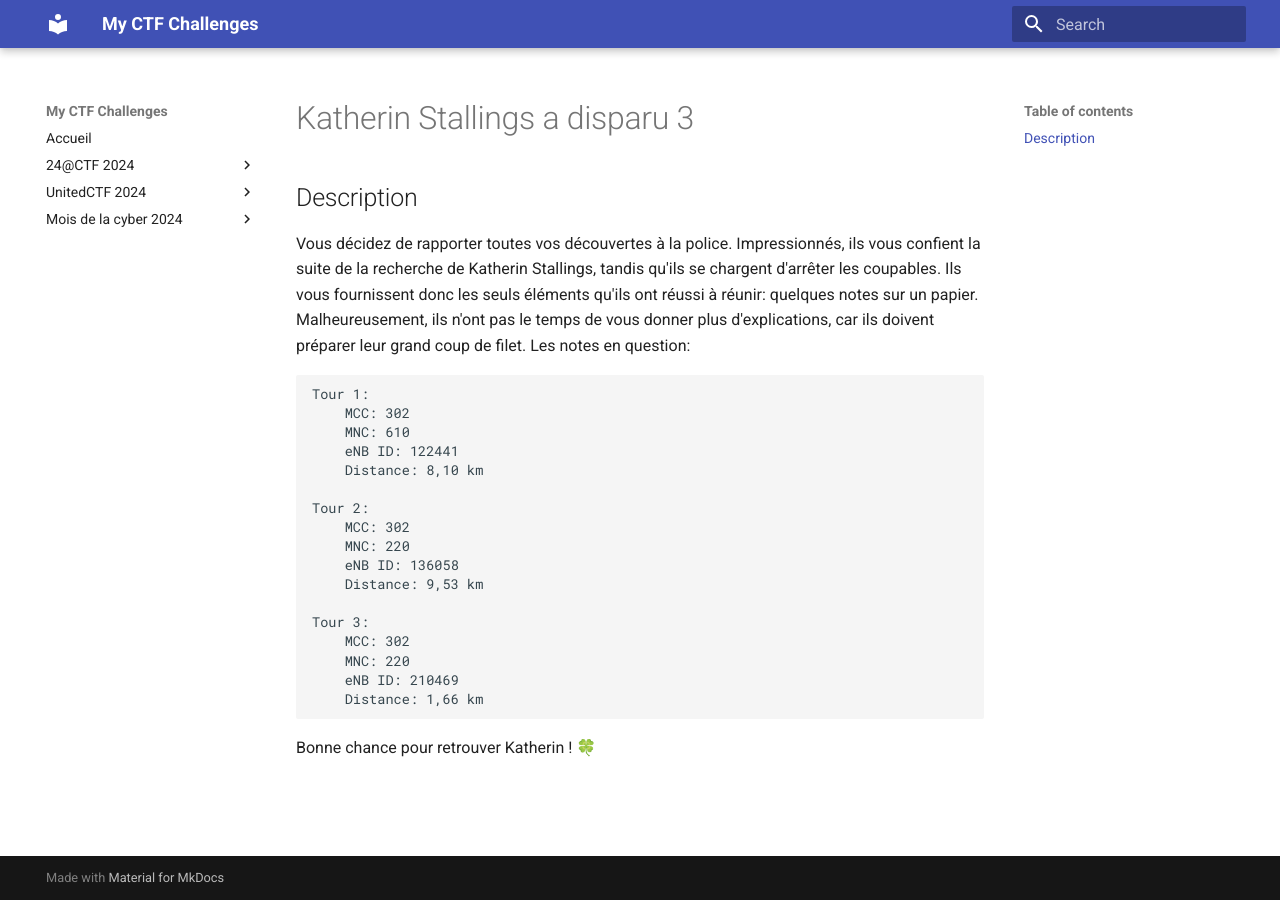
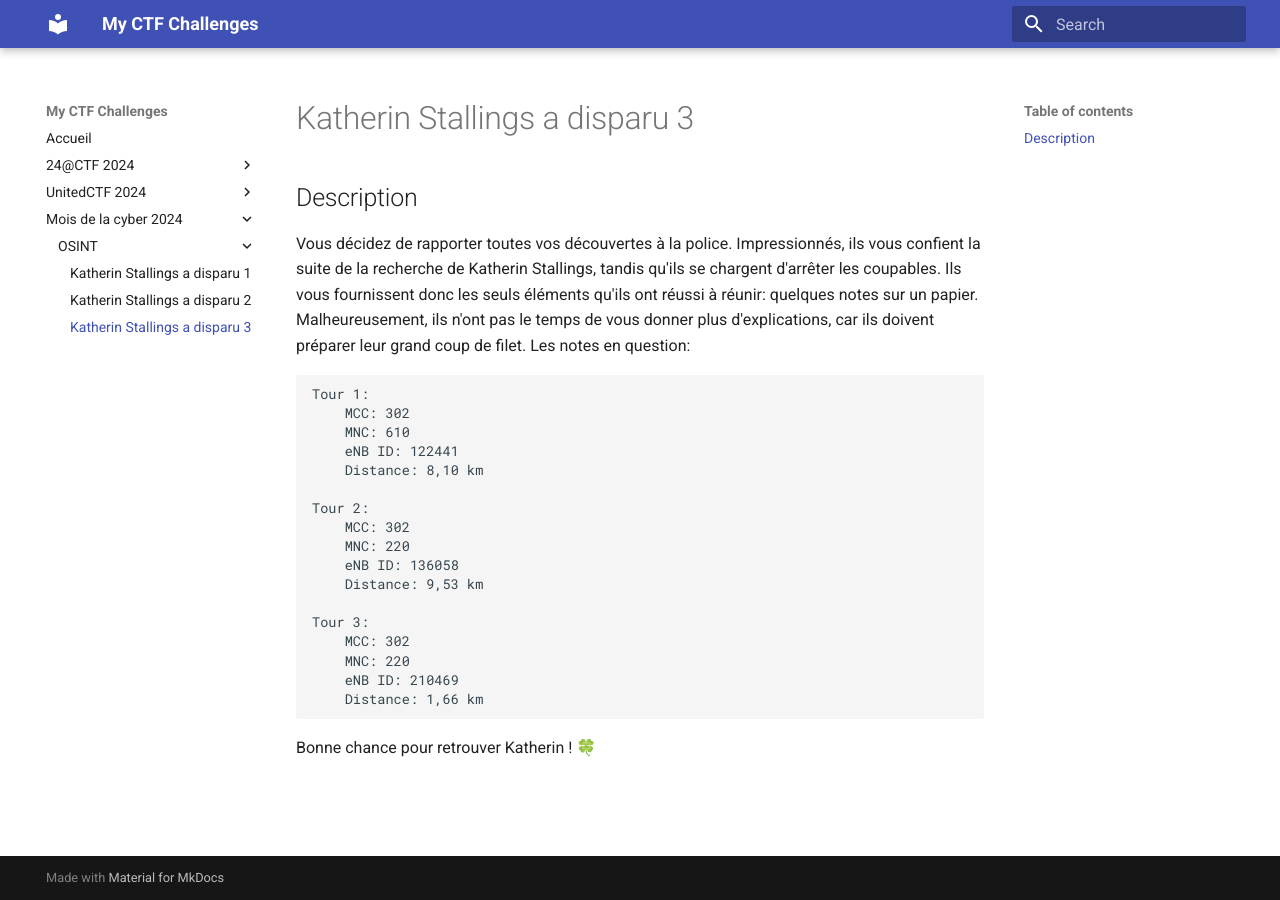
Before and after one commit to Yxene/my-challenges, an MkDocs documentation site: the page built from docs/Mois-de-la-cyber-2024/OSINT/Katherin-Stallings-a-disparu-3/README.md, in a window 1280 px wide. Built offline with MkDocs 1.6.1 and Material for MkDocs 9.7.7, drawn with Linux system fonts in a browser that asks for light colours; some of the changed lines change nothing that is shown.

Commit message:
Fix mkdocs

```diff
--- a/mkdocs.yml
+++ b/mkdocs.yml
@@ -18,4 +18,4 @@ nav:
     - OSINT:
       - Katherin Stallings a disparu 1: Mois-de-la-cyber-2024/OSINT/Katherin-Stallings-a-disparu-1/README.md
       - Katherin Stallings a disparu 2: Mois-de-la-cyber-2024/OSINT/Katherin-Stallings-a-disparu-2/README.md
-      - Katherin Stallings a disparu 3: Mois-de-la-cyber-2024/OSINT/Katherin-Stallings-a-disparu-3
+      - Katherin Stallings a disparu 3: Mois-de-la-cyber-2024/OSINT/Katherin-Stallings-a-disparu-3/README.md
```
